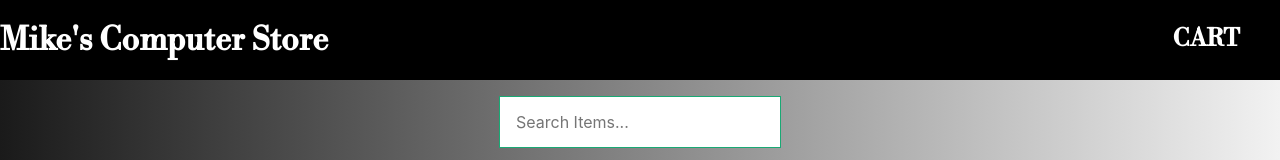
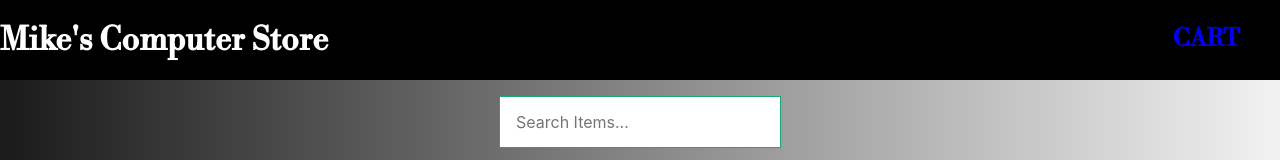
Before and after one commit to mleblanc94/computer-store, a React (Create React App) app: page / in a window 1280 px wide. Shown: the top 160 px of the page. Built offline with nearby package versions, Linux system fonts and the light colour scheme.

Commit message:
added styling to the button for the cart

```diff
--- a/src/App.css
+++ b/src/App.css
@@ -17,3 +17,7 @@ h1 {
 h2 {
     margin: 0px 40px;
 }
+
+a {
+    text-decoration: none;
+}
--- a/src/App.js
+++ b/src/App.js
@@ -29,7 +29,7 @@ class App extends React.Component {
         <div className='tc'>
             <div className="nav">
                 <h1>Mike's Computer Store</h1>
-                <a src=""><h2>CART</h2></a>
+                <a href="google.com"><h2>CART</h2></a>
             </div>
             <Searchbox searchChange={this.onSearchChange}/>
             <Itemlist items={filteredItems}/>
```
